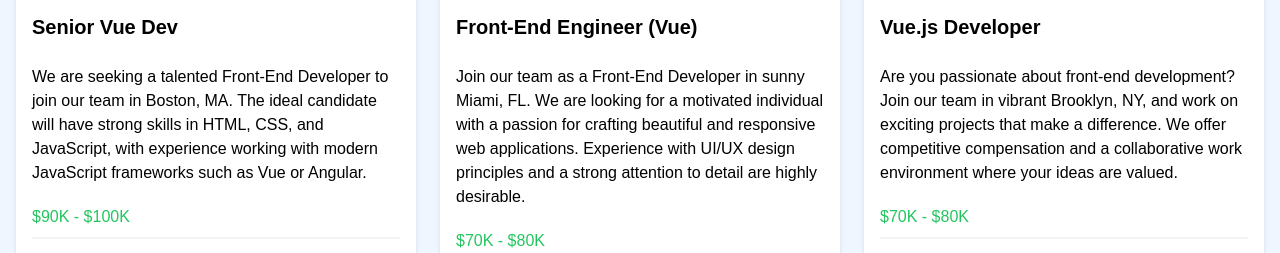
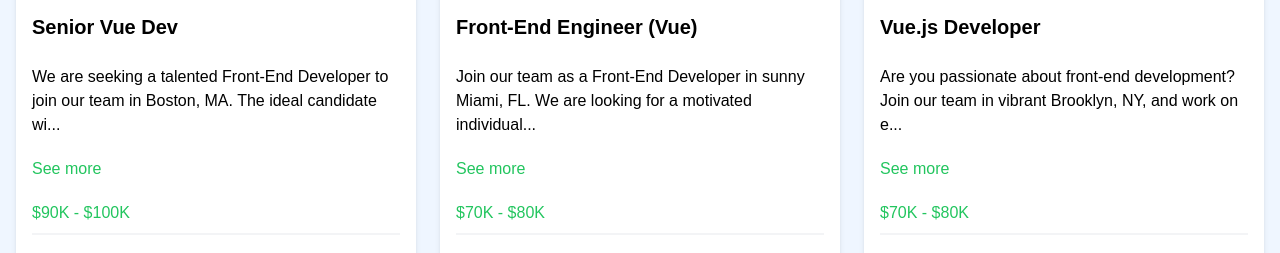
Before and after one commit to SabaragamuwaSATD/Job_Listing_vueJs, a Vue app: page / in a window 1280 px wide. Shown: the part 647-900 px from the top of the page. Built offline with nearby package versions, Linux system fonts and the light colour scheme.

Commit message:
desc truncate and see more desc done

```diff
--- a/src/components/JobListing.vue
+++ b/src/components/JobListing.vue
@@ -1,8 +1,22 @@
 <script setup>
-import { defineProps } from "vue";
+import { defineProps, computed, ref } from "vue";
 
-defineProps({
+const props = defineProps({
   job: Object,
+});
+
+const showFullDescription = ref(false);
+
+const toogleDescription = () => {
+  showFullDescription.value = !showFullDescription.value;
+};
+
+const truncatedDescription = computed(() => {
+  let description = props.job.description;
+  if (!showFullDescription.value) {
+    description = description.substring(0, 100) + "...";
+  }
+  return description;
 });
 </script>
 <template>
@@ -14,7 +28,15 @@ defineProps({
       </div>
 
       <div class="mb-5">
-        {{ job.description }}
+        <div>
+          {{ truncatedDescription }}
+        </div>
+        <button
+          @click="toogleDescription"
+          class="text-green-500 hover:text-green-600 mt-5"
+        >
+          See more
+        </button>
       </div>
 
       <h3 class="text-green-500 mb-2">{{ job.salary }}</h3>
--- a/src/components/JobListings.vue
+++ b/src/components/JobListings.vue
@@ -29,7 +29,7 @@ defineProps({
   </section>
   <section v-if="showButton" class="m-auto max-w-lg my-10 px-6">
     <a
-      href="jobs.html"
+      href="/jobs"
       class="block bg-black text-white text-center py-4 px-6 rounded-xl hover:bg-gray-700"
       >View All Jobs</a
     >
```
